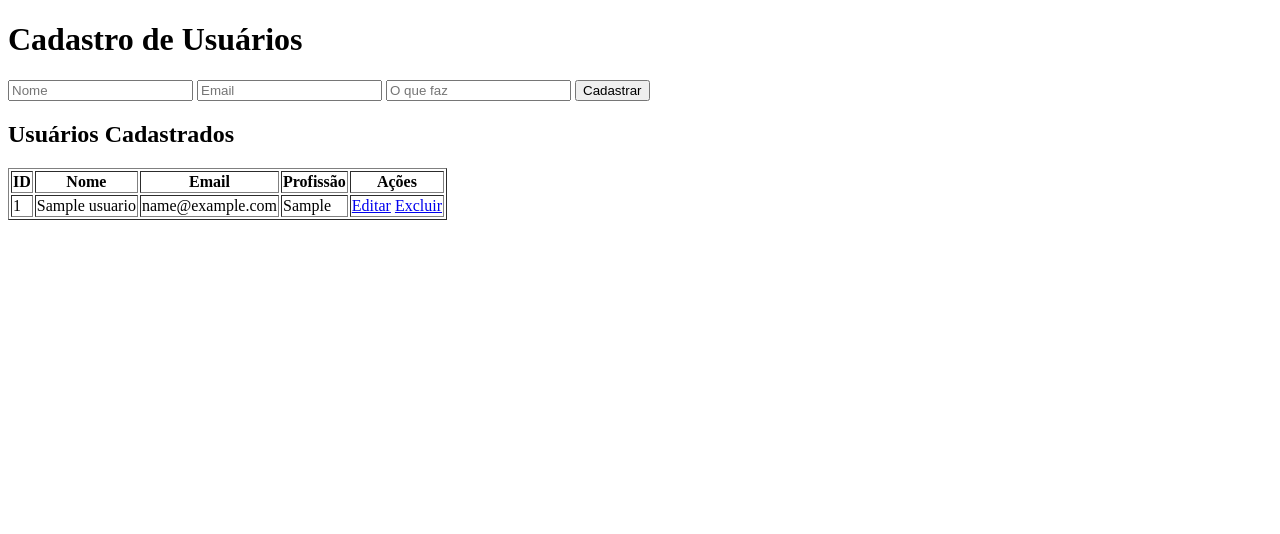
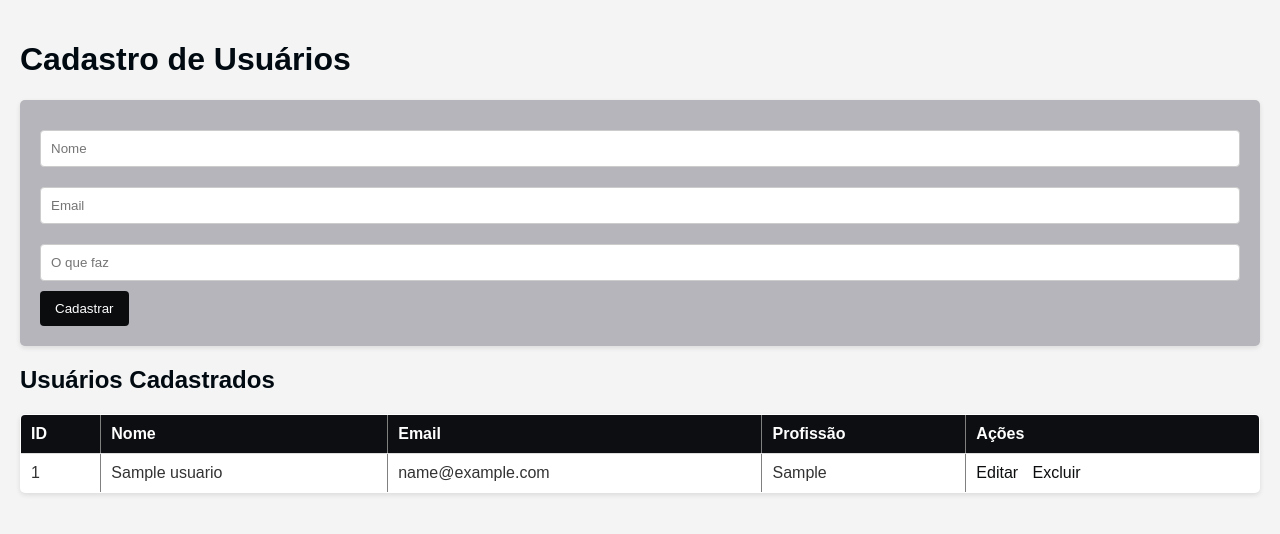
Before and after one commit to igordev28/jones, a PHP site: page / in a window 1280 px wide. Shown: the top 534 px of the page. Run offline with PHP 8.4, Linux system fonts and the light colour scheme; tables that the repository leaves empty or names only in its code hold one stand-in row (values such as "Sample post").

Commit message:
CadastroComTabela
exe1

```diff
--- a/db.php
+++ b/db.php
@@ -1,5 +1,5 @@
 <?php
-$host = 'localhost:3307';
+$host = 'localhost:3306';
 $db = 'cadastro_usuario';
 $user = 'root';
 $pass = 'cimatec';
--- a/index.php
+++ b/index.php
@@ -10,6 +10,8 @@ $usuarios = $query->fetchAll(PDO::FETCH_ASSOC);
 <head>
     <meta charset="UTF-8">
     <meta name="viewport" content="width=device-width, initial-scale=1.0">
+    <link rel="stylesheet" href="style.css">
+
     <title>Cadastro de Usuários</title>
 </head>
 <body>
--- /dev/null
+++ b/style.css
@@ -0,0 +1,78 @@
+
+body {
+    font-family: Arial, sans-serif;
+    background-color: #f4f4f4;
+    margin: 0;
+    padding: 20px;
+    color: #333;
+}
+
+h1, h2 {
+    color: #010911;
+}
+
+form {
+    background: #b6b5bb;
+    padding: 20px;
+    border-radius: 5px;
+    box-shadow: 0 2px 5px rgba(0, 0, 0, 0.1);
+    margin-bottom: 20px;
+}
+
+input[type="text"],
+input[type="email"] {
+    width: 100%;
+    padding: 10px;
+    margin: 10px 0;
+    border: 1px solid #ccc;
+    border-radius: 4px;
+    box-sizing: border-box;
+}
+
+button {
+    background-color: #0a0c0e;
+    color: white;
+    padding: 10px 15px;
+    border: none;
+    border-radius: 4px;
+    cursor: pointer;
+}
+
+button:hover {
+    background-color: #090a0c;
+}
+
+table {
+    width: 100%;
+    border-collapse: collapse;
+    margin-top: 20px;
+    background: #ffffff;
+    border-radius: 5px;
+    overflow: hidden;
+    box-shadow: 0 2px 5px rgba(0, 0, 0, 0.1);
+}
+
+th, td {
+    padding: 10px;
+    text-align: left;
+    border-bottom: 1px solid #ddd;
+}
+
+th {
+    background-color: #0c0e11;
+    color: white;
+}
+
+tr:hover {
+    background-color: #f1f1f1;
+}
+
+a {
+    color: #0c0d0e;
+    text-decoration: none;
+    margin-right: 10px;
+}
+
+a:hover {
+    text-decoration: underline;
+}
```
